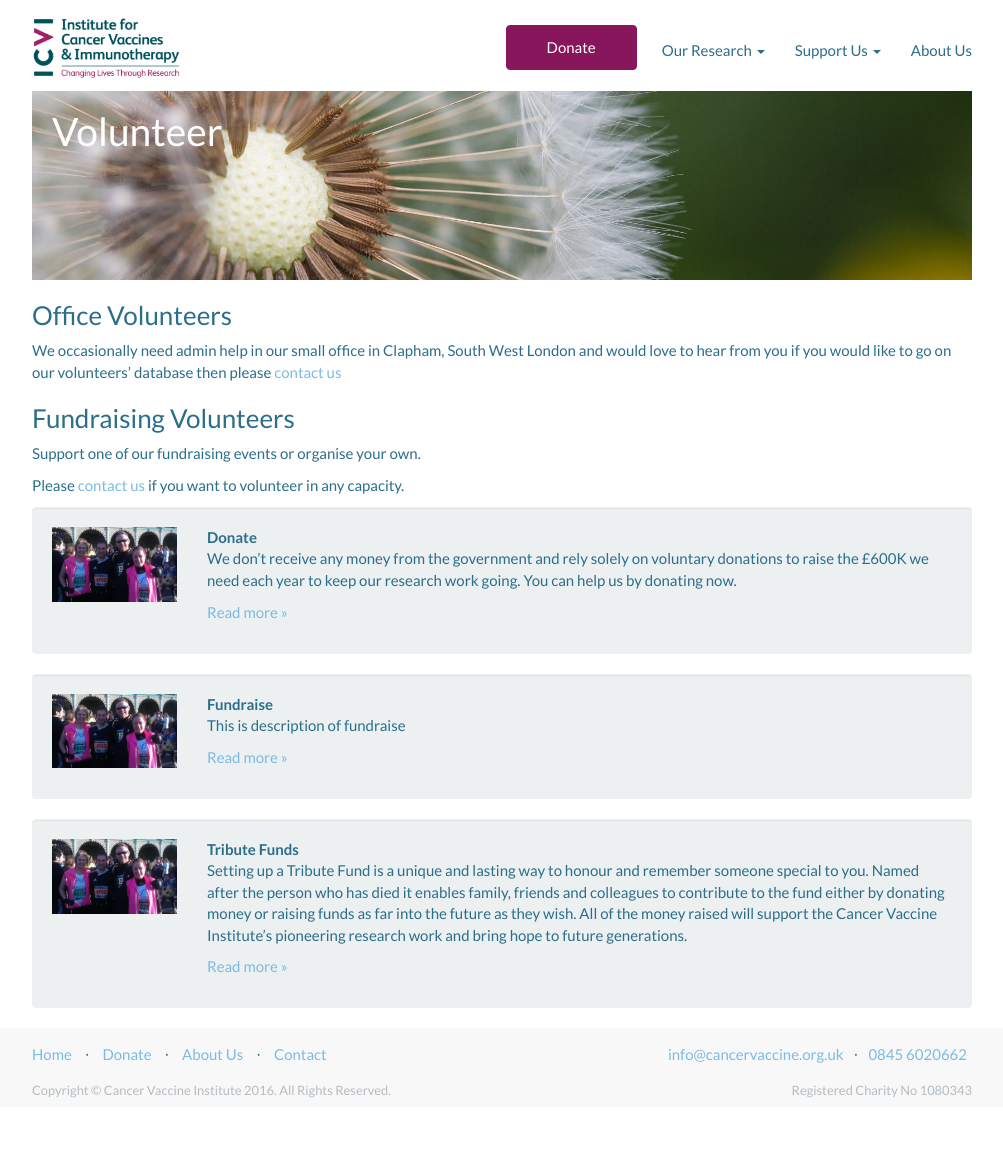
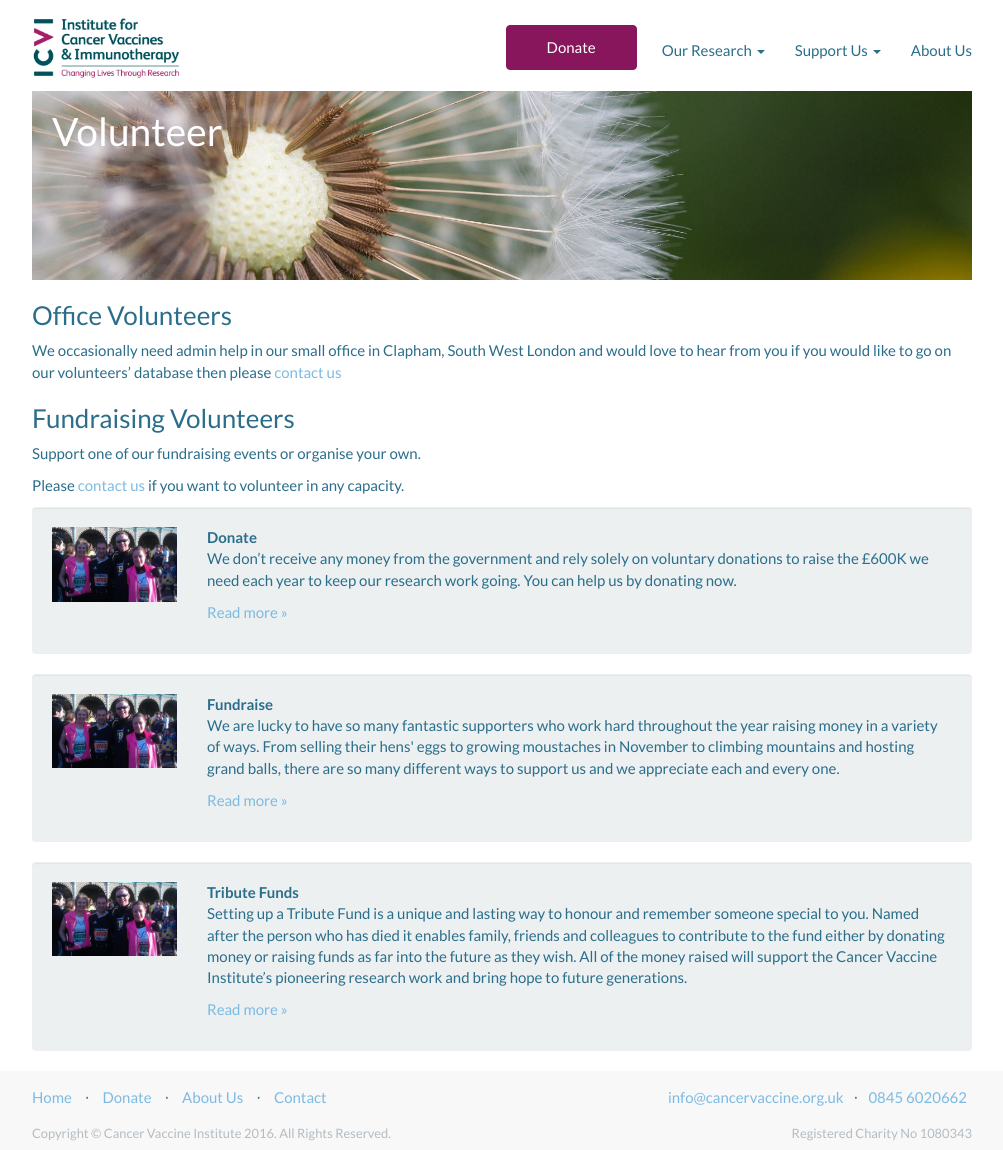
Before and after one commit to CancerVaccine/cancervaccine.github.io, a Jekyll site: the page built from support-us/volunteer/index.html, in a window 1280 px wide and 1150 px high. Shown: the whole window, without its empty margins (138-1141 px from the left). Built offline with Jekyll 4.4.1, drawn with Linux system fonts in a browser that asks for light colours.

Commit message:
Updated '/_includes/support-us-links/fundraise.html' via CloudCannon

```diff
--- a/_includes/support-us-links/fundraise.html
+++ b/_includes/support-us-links/fundraise.html
@@ -5,7 +5,7 @@
       <img src="/assets/images/migrated/jo-and-jen-10k-monica-W.jpg" class="img-responsive col-xs-2" alt="Responsive image" />
         <div class=" col-xs-10">
           <strong class="editable">Fundraise</strong>
-          <p class="editable">This is description of fundraise</p>
+          <p class="editable">We are lucky to have so many fantastic supporters who work hard throughout the year raising money in a variety of ways. From selling their hens' eggs to growing moustaches in November to climbing mountains and hosting grand balls, there are so many different ways to support us and we appreciate each and every one.</p>
           <p class="editable"><a href="/support-us/fundraise/">Read more &raquo;</a></p>
           <p></p>
         </div>
```
